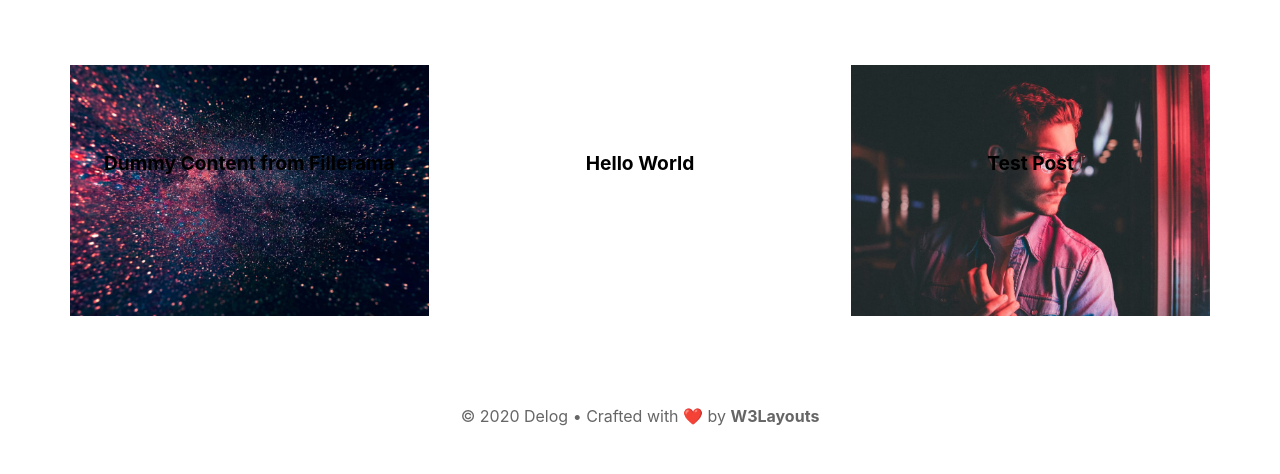
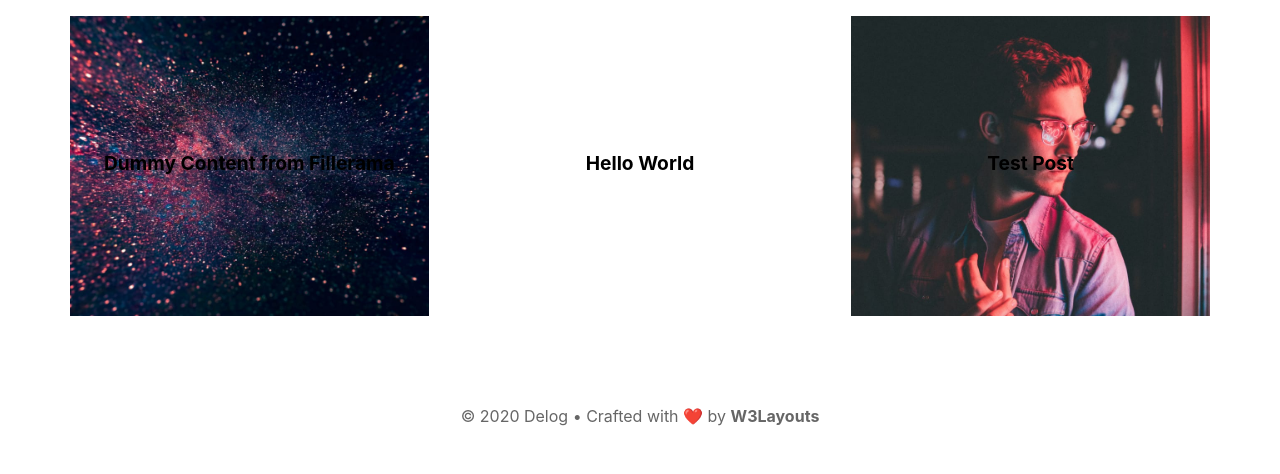
Before and after one commit to ziich/cathleencher-delog, a Gatsby site: page / in a window 1280 px wide. Shown: the part 444-918 px from the top of the page. Built offline with nearby package versions, Linux system fonts and the light colour scheme; Gatsby itself is replaced by a stand-in of ours.

Commit message:
remove card display type

```diff
--- a/src/styles/global.scss
+++ b/src/styles/global.scss
@@ -215,7 +215,7 @@
   margin-top: 32px;
 }
 .card {
-  display: grid;
+  // display: grid;
   position: relative;
   background-color: var(--card-bg);
   height: 300px;
```
Also changed, not shown: 1 other file.
